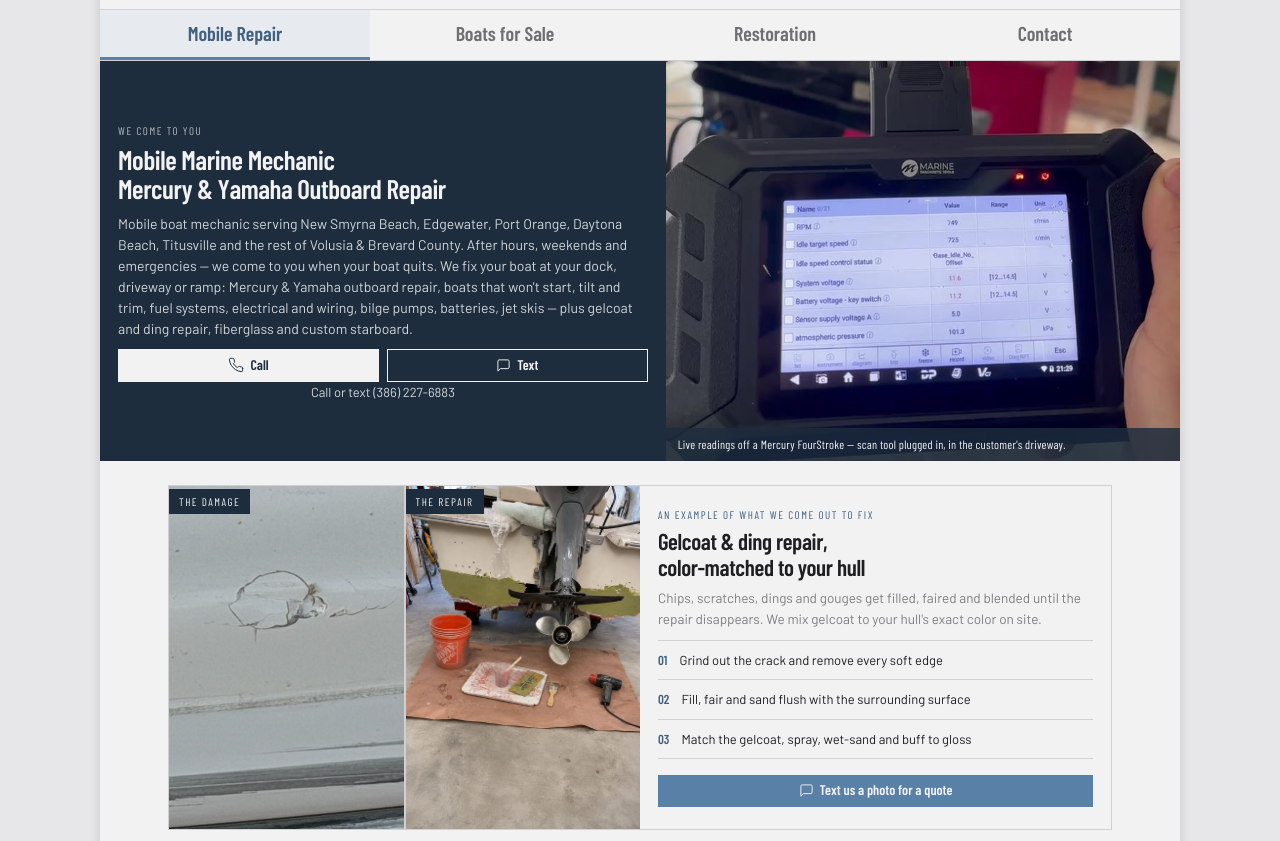
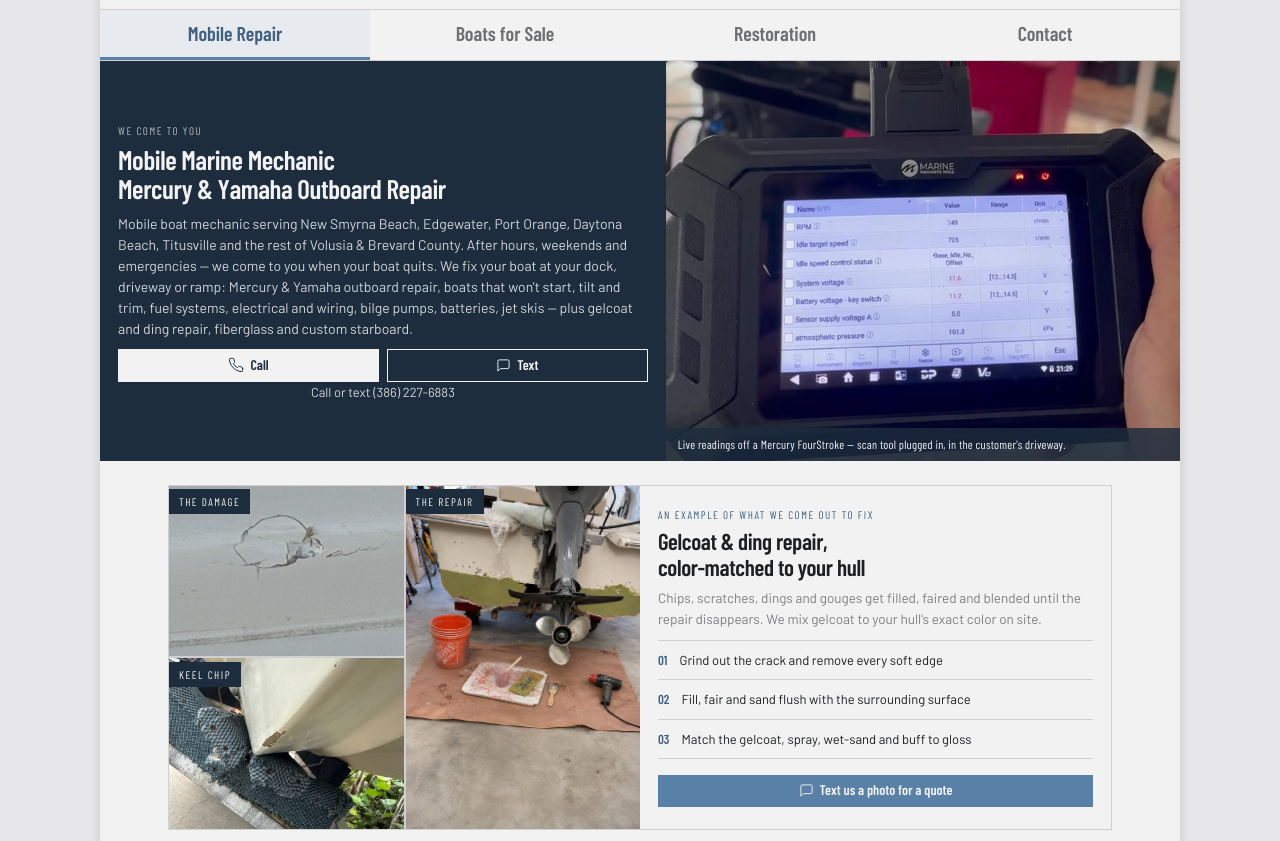
Before and after one commit to jennifer429/Stardock, a plain HTML site: page index.html in a window 1280 px wide. Shown: the part 111-952 px from the top of the page. Drawn offline with nearby package versions, Linux system fonts and the light colour scheme.

Commit message:
Add the keel-chip photo to the fiberglass section of the repair page
A second example of damage, under the hull-ding photo and beside the
repair photo.

Co-Authored-By: Claude Fable 5.2 <noreply@anthropic.com>
Claude-Session: https://claude.ai/code/session_0186taHoN5jjjdkRVwo7yrsk

```diff
--- a/index.html
+++ b/index.html
@@ -154,12 +154,16 @@
       <!-- Gelcoat: the damage photo is the proof of craft -->
       <section style="padding:24px 18px 0;max-width:980px;margin-inline:auto">
         <div class="split2" style="border:1px solid var(--color-divider);background:var(--color-bg)">
-          <div style="display:grid;grid-template-columns:1fr 1fr;gap:2px;min-height:240px;background:var(--color-divider)">
+          <div style="display:grid;grid-template-columns:1fr 1fr;grid-template-rows:1fr 1fr;gap:2px;min-height:320px;background:var(--color-divider)">
             <figure style="margin:0;position:relative;overflow:hidden">
               <img src="/images/repair-fiberglass-damage.jpg?v=3" alt="A ding in a boat hull — an example of the damage we come out to repair" loading="lazy" style="position:absolute;inset:0;width:100%;height:100%;object-fit:cover;object-position:center 34%;background:var(--color-neutral-200)">
               <figcaption class="mono" style="position:absolute;left:0;top:0;padding:4px 10px;background:var(--color-accent-900);color:var(--color-bg);font-size:11px;letter-spacing:.14em;text-transform:uppercase">The damage</figcaption>
             </figure>
-            <figure style="margin:0;position:relative;overflow:hidden">
+            <figure style="margin:0;position:relative;overflow:hidden;grid-column:1;grid-row:2">
+              <img src="/images/repair-fiberglass-keel-chip.jpg" alt="A chip worn through the gelcoat on the keel of a trailered boat — fiberglass damage we repair" loading="lazy" style="position:absolute;inset:0;width:100%;height:100%;object-fit:cover;object-position:40% 78%;background:var(--color-neutral-200)">
+              <figcaption class="mono" style="position:absolute;left:0;top:0;padding:4px 10px;background:var(--color-accent-900);color:var(--color-bg);font-size:11px;letter-spacing:.14em;text-transform:uppercase">Keel chip</figcaption>
+            </figure>
+            <figure style="margin:0;position:relative;overflow:hidden;grid-column:2;grid-row:1 / span 2">
               <img src="/images/repair-fiberglass-shop.jpg" alt="Fiberglass repair under way on a boat transom — ground out, filled and faired, with resin, brush and heat gun laid out below" loading="lazy" style="position:absolute;inset:0;width:100%;height:100%;object-fit:cover;object-position:center 22%;background:var(--color-neutral-200)">
               <figcaption class="mono" style="position:absolute;left:0;top:0;padding:4px 10px;background:var(--color-accent-900);color:var(--color-bg);font-size:11px;letter-spacing:.14em;text-transform:uppercase">The repair</figcaption>
             </figure>
```
Also changed, not shown: images/repair-fiberglass-keel-chip.jpg (added).
